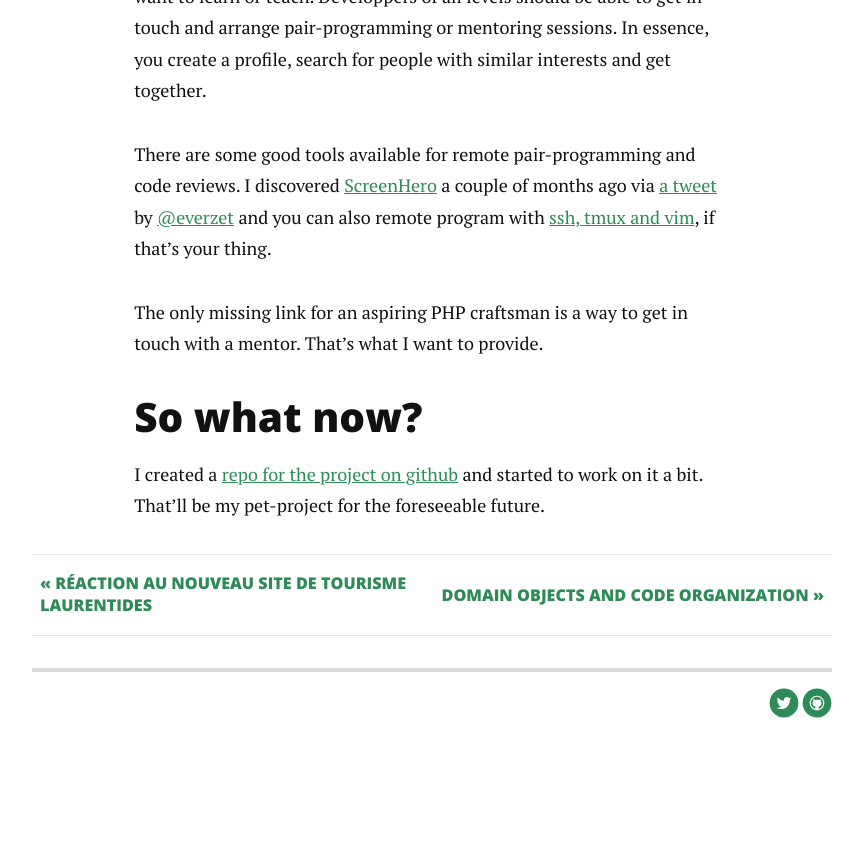
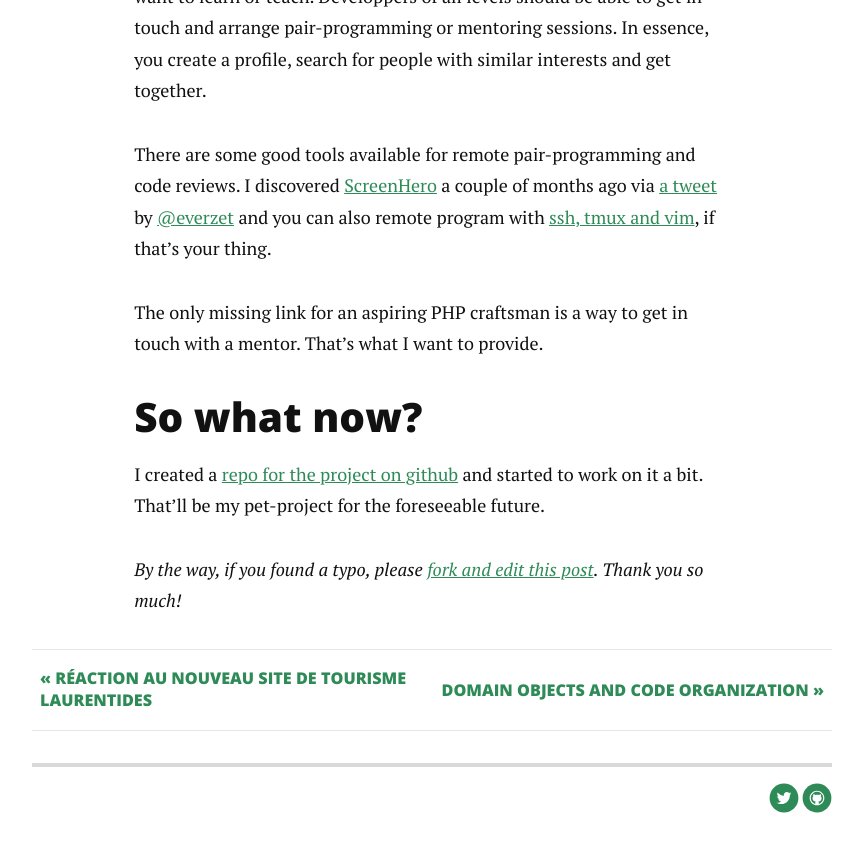
Before and after one commit to marcaube/marcaube.github.io, a Jekyll site: the page built from _posts/2013-10-27-pairfony.md, in a window 1280 px wide and 900 px high, scrolled down 1791 px. Shown: the top 852 px of the window, without its empty margins (208-1071 px from the left). Built offline with Jekyll 4.4.1, drawn with Linux system fonts in a browser that asks for light colours; nearby versions of some CDN libraries; Markdown is read by kramdown in place of the engine named in the settings; comment, search, counter and statistics services are not loaded; before the commit the page ends 2596 px from its top, so only the background shows below that.

Commit message:
Add a link to fork and edit posts

```diff
--- a/_config.yml
+++ b/_config.yml
@@ -27,4 +27,7 @@ social:
    twitter: maaube
    disqus: marcaube
 
+github:
+    repository_url: https://github.com/marcaube/marcaube.github.io
+
 google_analytics: "UA-24040542-3"
--- a/_layouts/post.html
+++ b/_layouts/post.html
@@ -17,6 +17,10 @@ layout: default
     </p>
 
     {{ content }}
+
+    <p>
+        <em>By the way, if you found a typo, please <a href="{{ site.github.repository_url }}/edit/master/{{ page.path }}">fork and edit this post</a>. Thank you so much!</em>
+    </p>
 
     <!-- POST NAVIGATION -->
     <nav class="postNav clearfix">
```
